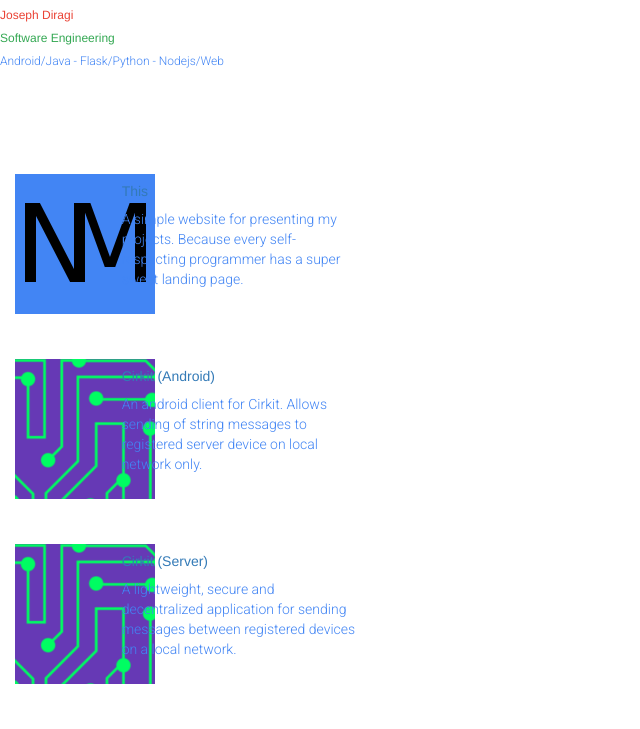
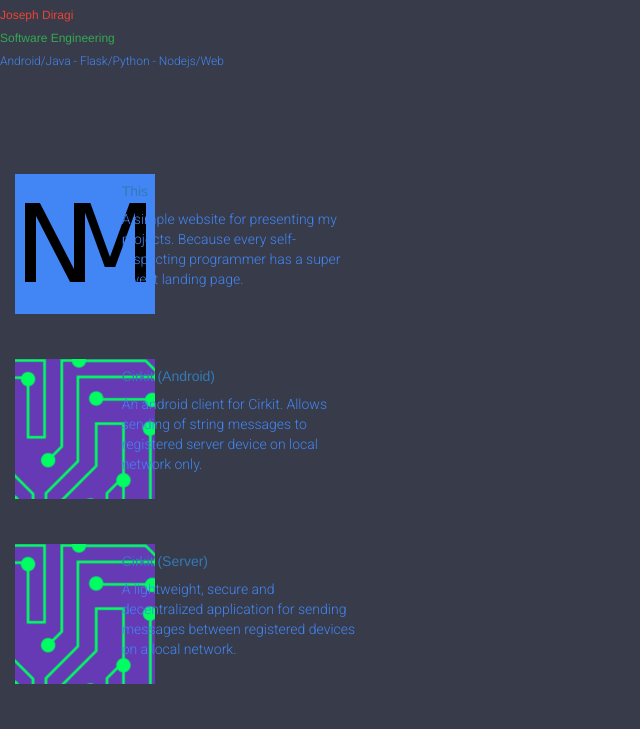
Before and after one commit to TheNightmanCodeth/homepage, a Flask app: page / in a window 1280 px wide. Shown: the part 351-1080 px from the top of the page, without its empty margins (0-640 px from the left). Run offline with Flask 2, Linux system fonts and the light colour scheme; data comes from the database, SQL or seed files in the repository; some libraries are stand-ins or nearby versions.

Commit message:
Fixes background color

```diff
--- a/templates/main.html
+++ b/templates/main.html
@@ -8,7 +8,7 @@
   <link href="static/stylesheets/main.css" rel="stylesheet">
   <link href="https://fonts.googleapis.com/css?family=Roboto:100,300" rel="stylesheet">
 </head>
-<body>
+<body style="background-color:#383C4A">
   <!-- Header -->
   <div class="container-fluid">
     <!-- Links -->
```
